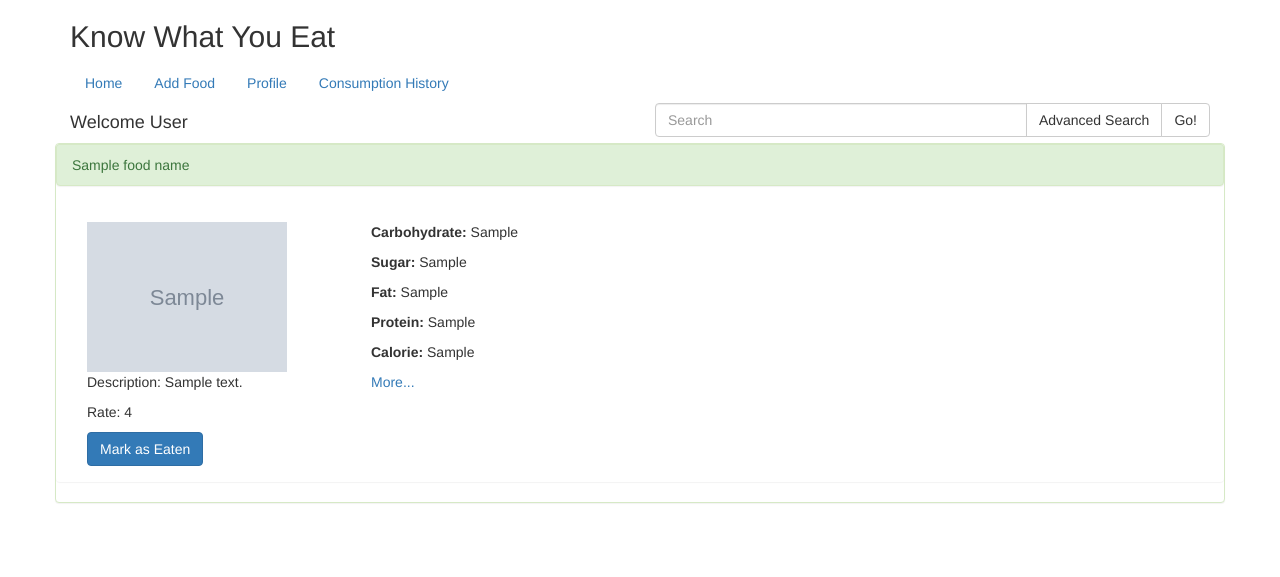
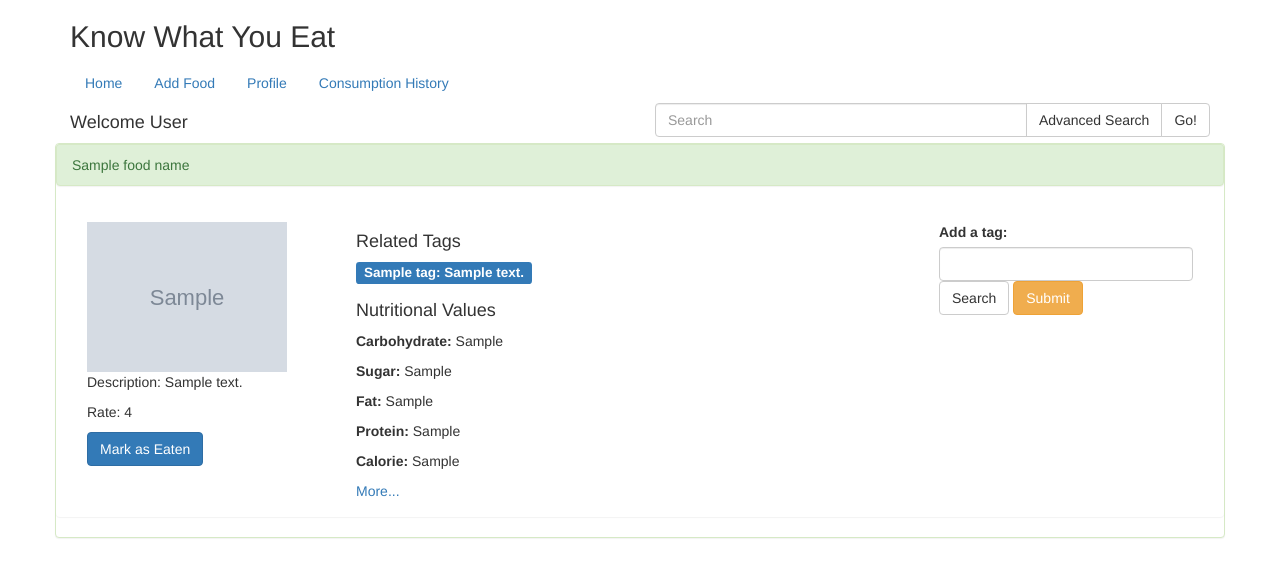
Before and after one commit to bounswe/bounswe2016group4, a Django app: template kwueBackend/kwue/templates/kwue/food.html in a window 1280 px wide. Shown: the top 577 px of the page. Run offline with Django 3.2, Linux system fonts and the light colour scheme; the template is opened without the code that fills it: most values are stand-ins (such as "Sample title", 1, 10 or a date in 2020); grey boxes marked "Sample" are stand-in pictures; some libraries are stand-ins or nearby versions.

Commit message:
food page updated, now you can see tags of the food and can add tags

```diff
--- a/kwueBackend/kwue/controllers/tag.py
+++ b/kwueBackend/kwue/controllers/tag.py
@@ -15,7 +15,7 @@ def tag_food(req):
     dict['generic_id'] = dict['tagged_food_id']
     dict["type"] = "Food"
     db_insert_tag(dict)
-
+    return HttpResponse({'is_success': 'true'}, content_type='application/json')
 
 @csrf_exempt
 def tag_user(req):
--- a/kwueBackend/kwue/static/js/food_page.js
+++ b/kwueBackend/kwue/static/js/food_page.js
@@ -2,6 +2,65 @@
  * Created by alper on 23/11/2016.
  */
 $(document).ready(function () {
+
+    $("#search-tags").click(function () {
+        var tag_name = $("#sem-tags").val();
+        $("#tag-result-panel").show();
+        $.ajax({
+            url: "search_semantic_tags",
+            data: {
+                tag_name: tag_name
+            },
+            success: function (result) {
+                $("#semantic-tag-result").html(function () {
+                    if(result.length==0) {
+                        return("<p>no result</p>");
+                    }
+                    var res = "";
+                    for(i=0; i<result.length; i++) {
+                        res = res + "<h4><p><a id='"+
+                            result[i]['tag_id'] +
+                            "' class='sem-tag label label-default' data-label='"+
+                            result[i]['tag_label'] +"' data-description='" +
+                            result[i]['tag_description'] +"' data-name='"+ tag_name +"'>" +
+                            result[i]['tag_label'] + ": " + result[i]['tag_description'] + "</a></p></h4>"
+                    }
+                    return res;
+                });
+            }
+        });
+    });
+
+    $("#submit-tags").click(function () {
+
+        var name = "";
+        var id = "";
+        var label = "";
+        var description = "";
+        var food_id = $(this).data('foodid');
+        $(".sem-tag-selected").each(function () {
+            name = $(this).data('name');
+            id = $(this).attr('id');
+            label = $(this).data('label');
+            description = $(this).data('description');
+        });
+        $.ajax({
+            url: 'tag_food',
+            method: 'post',
+            data: {
+                tagged_food_id: food_id,
+                tag_name: name,
+                tag_id: id,
+                tag_label: label,
+                tag_description: description
+            },
+            success: function () {
+                $("#submit-tags").removeClass("btn-warning");
+                $("#submit-tags").addClass("btn-success");
+            }
+        });
+    });
+
     $("#mark-as-eaten").click(function () {
         var food_id = $(this).data('foodid');
         var user_id = 1;
@@ -29,3 +88,36 @@ $(document).ready(function () {
         }
     });
 });
+
+$(document).on('click', '.sem-tag', function () {
+    if( $(this).hasClass("label-default") ) {
+        $(this).removeClass("label-default");
+        $(this).addClass("label-info");
+        var label_html = $(this).html();
+        var id = $(this).attr('id');
+        var label = $(this).data('label');
+        var name = $(this).data('name');
+        var description = $(this).data('description');
+        $("#semantic-tag-selected").append(function () {
+            var res = "<h4><p><a id='"+
+                id +"' class='sem-tag-selected label label-success' data-label='"+
+                label +"' data-name='"+
+                name +"' data-description='"+
+                description +"'>" + label_html +"</a></p></h4>"
+            return res;
+        });
+
+    } else {
+        $(this).removeClass("label-info");
+        $(this).addClass("label-default");
+        var label_id = $(this).attr('id');
+        $("#semantic-tag-selected").find("#" + label_id).remove();
+    }
+});
+
+$(document).on('click', ".sem-tag-selected", function () {
+    var label_id = $(this).attr('id');
+    $("#semantic-tag-result").find("#" + label_id).removeClass("label-info");
+    $("#semantic-tag-result").find("#" + label_id).addClass("label-default");
+    $(this).remove();
+});
--- a/kwueBackend/kwue/static/js/user_page.js
+++ b/kwueBackend/kwue/static/js/user_page.js
@@ -92,4 +92,4 @@ $(document).on('click', ".sem-tag-selected", function () {
     $("#semantic-tag-result").find("#" + label_id).removeClass("label-info");
     $("#semantic-tag-result").find("#" + label_id).addClass("label-default");
     $(this).remove();
-})
+});
--- a/kwueBackend/kwue/templates/kwue/food.html
+++ b/kwueBackend/kwue/templates/kwue/food.html
@@ -30,7 +30,21 @@
                         <p>Rate: {{ food_rate }}</p>
                         <a class="btn btn-primary" id="mark-as-eaten" data-foodid="{{ food_id }}">Mark as Eaten</a>
                     </div>
-                    <div class="col-md-9">
+                    <div class="col-md-6">
+                        <div class="row" style="overflow: auto">
+                            <h4>Related Tags</h4>
+                            {% for tag in tag_list %}
+                                <h4><p><span class="label label-primary"
+                                             id="{{ tag.tag_id }}"
+                                             data-label="{{ tag.tag_label }}"
+                                             data-description="{{ tag.tag_description }}"
+                                             data-name="{{ tag.name }}">
+                                    {{ tag.tag_label }}: {{ tag.tag_description }}
+                                </span></p></h4>
+                            {% endfor %}
+                        </div>
+                        <div class="row">
+                            <h4>Nutritional Values</h4>
                             <p><strong>Carbohydrate: </strong>{{ carbohydrate_value }}</p>
                             <p><strong>Sugar: </strong>{{ sugar_value }}</p>
                             <p><strong>Fat: </strong>{{ fat_value }}</p>
@@ -67,6 +81,33 @@
                             <a id="more-button">More...</a>
                         </div>
                     </div>
+                    <div class="col-md-3">
+                        <div hidden id="tag-result-panel">
+                            <div class="panel panel-info">
+                                <div class="panel-heading">
+                                    Selected Tags
+                                </div>
+                                <div class="panel-body" id="semantic-tag-selected" style="overflow: auto">
+
+                                </div>
+                            </div>
+                            <div class="panel panel-default">
+                                <div class="panel-heading">
+                                    Tags
+                                </div>
+                                <div class="panel-body" id="semantic-tag-result" style="overflow: auto">
+
+                                </div>
+                            </div>
+                        </div>
+                        <div>
+                            <label for="sem-tags">Add a tag:</label>
+                            <input type="text" class="form-control" form="food-form" name="food_tags" id="sem-tags" value="">
+                            <a href="#" class="btn btn-default" id="search-tags">Search</a>
+                            <a href="#" class="btn btn-warning" id="submit-tags" data-foodid="{{ food_id }}">Submit</a>
+                        </div>
+                    </div>
+                </div>
             </div>
         </div>
         {% include 'kwue/search_result_template.html' %}
--- a/kwueBackend/kwue/templates/kwue/user_profile_page.html
+++ b/kwueBackend/kwue/templates/kwue/user_profile_page.html
@@ -32,8 +32,8 @@
                         <img src="{{ user_image }}" style="width: 200px; height: auto">
                     </div>
                     <div class="col-md-6">
-                        <div class="row" id="right-panel" style="overflow: auto">
-                        <h4>Related Tags</h4>
+                        <div class="row" id="tag-panel" style="overflow: auto">
+                            <h4>Related Tags</h4>
                             {% for tag in tag_list %}
                                 <h4><p><span class="label label-primary"
                                              id="{{ tag.tag_id }}"
```
Lines whose indentation alone changed are shown as unchanged.
